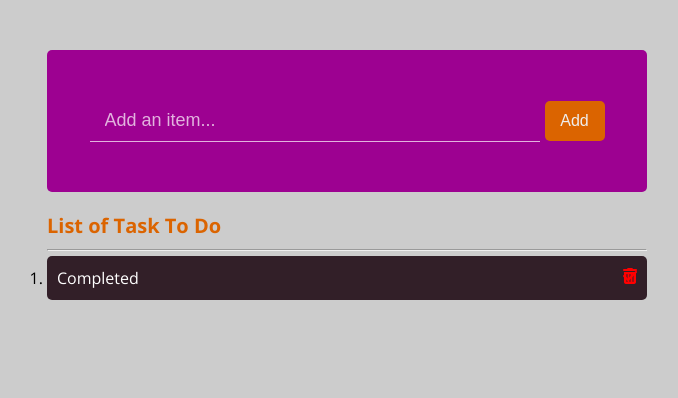
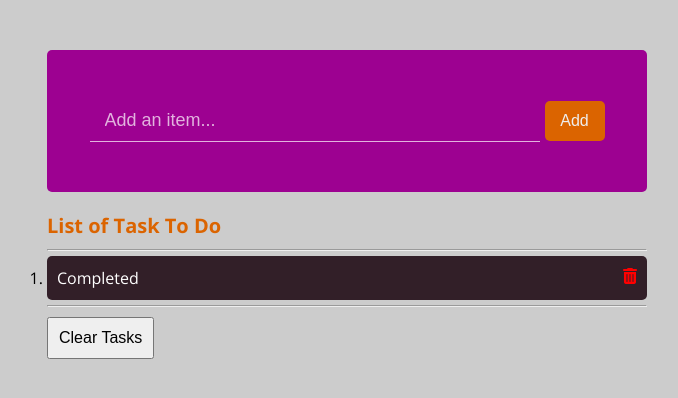
Before and after one commit to barbosadiego/ZinoTrustAcademy, a plain HTML site: page local-storage/index.html in a window 1280 px wide. Shown: the whole page, without its empty margins (293-971 px from the left). Drawn offline with nearby package versions, Linux system fonts and the light colour scheme.

Commit message:
html update

```diff
--- a/local-storage/index.html
+++ b/local-storage/index.html
@@ -22,10 +22,12 @@
         <hr>
         <li class="complete">
           <p>Completed</p>
-          <button><i class="fas fa-check"></i></button>
+          <!-- <button><i class="fas fa-check"></i></button> -->
           <button><i class="fas fa-trash-alt"></i></button>
         </li>
       </ol>
+      <hr>
+      <button class="clear">Clear Tasks</button>
     </div>
   </section>
 
```
